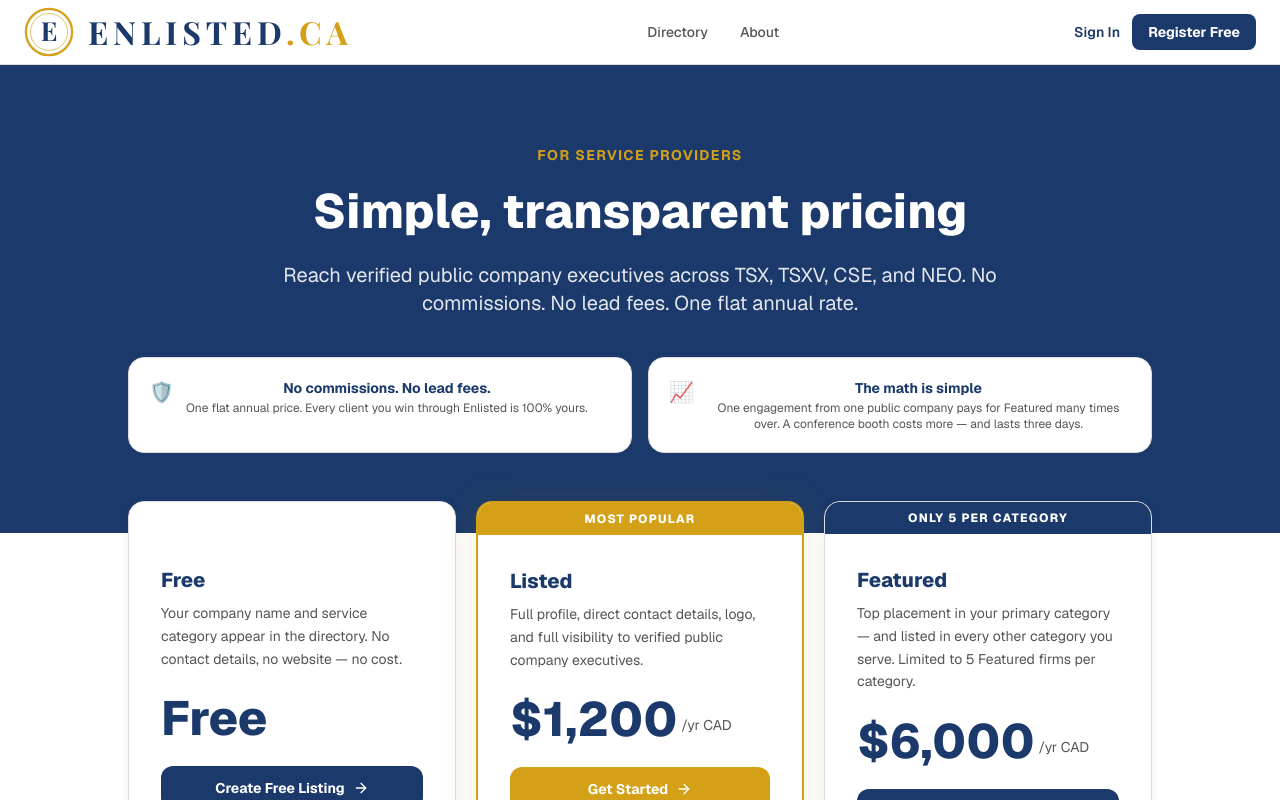
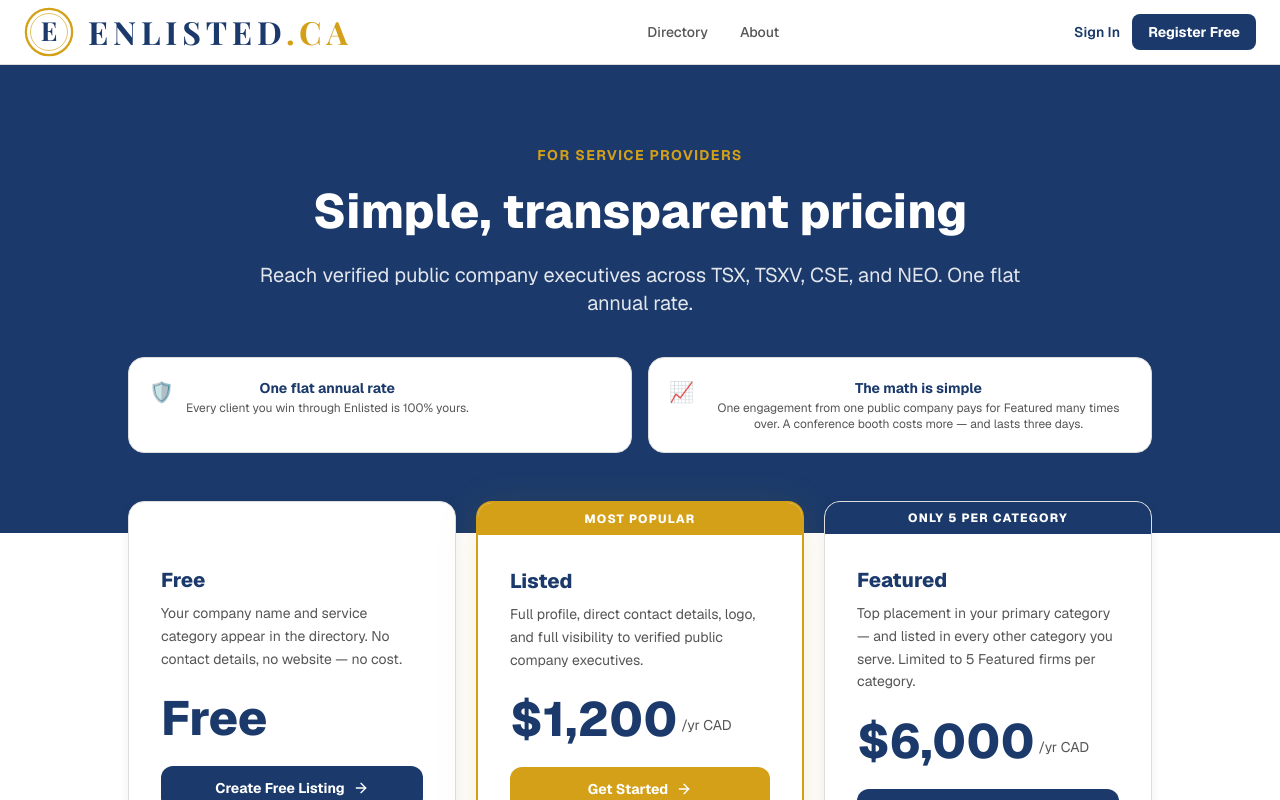
Before and after one commit to scottbreard/enlisted, a Next.js app: page /pricing in a window 1280 px wide. Shown: the top 800 px of the page. Built offline with nearby package versions, Linux system fonts and the light colour scheme.

Commit message:
Remove 'No commissions. No lead fees.' phrasing; keep flat-rate message
Co-Authored-By: Claude Fable 5 <noreply@anthropic.com>

```diff
--- a/app/pricing/page.tsx
+++ b/app/pricing/page.tsx
@@ -95,7 +95,7 @@ export default function PricingPage() {
             </h1>
             <p className="text-xl mb-10" style={{ color: 'rgba(255,255,255,0.88)' }}>
               Reach verified public company executives across TSX, TSXV, CSE, and NEO.
-              No commissions. No lead fees. One flat annual rate.
+              One flat annual rate.
             </p>
           </div>
 
@@ -104,9 +104,9 @@ export default function PricingPage() {
             <div className="bg-white border rounded-2xl p-5 flex items-start gap-3" style={{ borderColor: 'var(--color-border)' }}>
               <span className="text-xl">🛡️</span>
               <div>
-                <p className="font-bold text-sm" style={{ color: 'var(--color-navy)' }}>No commissions. No lead fees.</p>
+                <p className="font-bold text-sm" style={{ color: 'var(--color-navy)' }}>One flat annual rate</p>
                 <p className="text-xs mt-0.5" style={{ color: 'var(--color-gray)' }}>
-                  One flat annual price. Every client you win through Enlisted is 100% yours.
+                  Every client you win through Enlisted is 100% yours.
                 </p>
               </div>
             </div>
--- a/app/providers/one-pager/page.tsx
+++ b/app/providers/one-pager/page.tsx
@@ -119,7 +119,7 @@ export default async function OnePagerPage() {
         {/* Terms line */}
         <p className="text-[11px] mb-5" style={{ color: 'var(--color-gray)' }}>
           Annual terms anchor to September 1 — subscribe now, and your 12-month term begins the day executives
-          arrive. All sales are final. No commissions or lead fees, ever.
+          arrive. All sales are final.
         </p>
 
         {/* CTA */}
--- a/app/providers/page.tsx
+++ b/app/providers/page.tsx
@@ -341,7 +341,7 @@ export default function ProvidersPage() {
                 Start free. Upgrade when you're ready.
               </h2>
               <p className="text-lg" style={{ color: 'var(--color-gray)' }}>
-                No commissions. No lead fees. One flat annual rate.
+                One flat annual rate.
               </p>
             </div>
 
```
